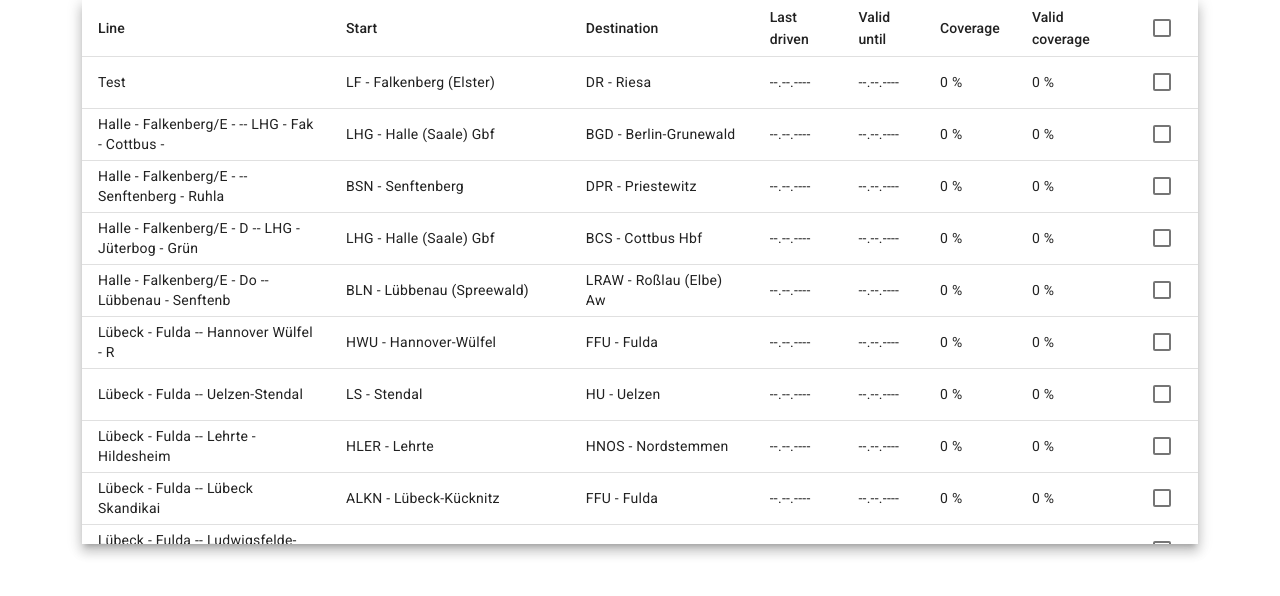
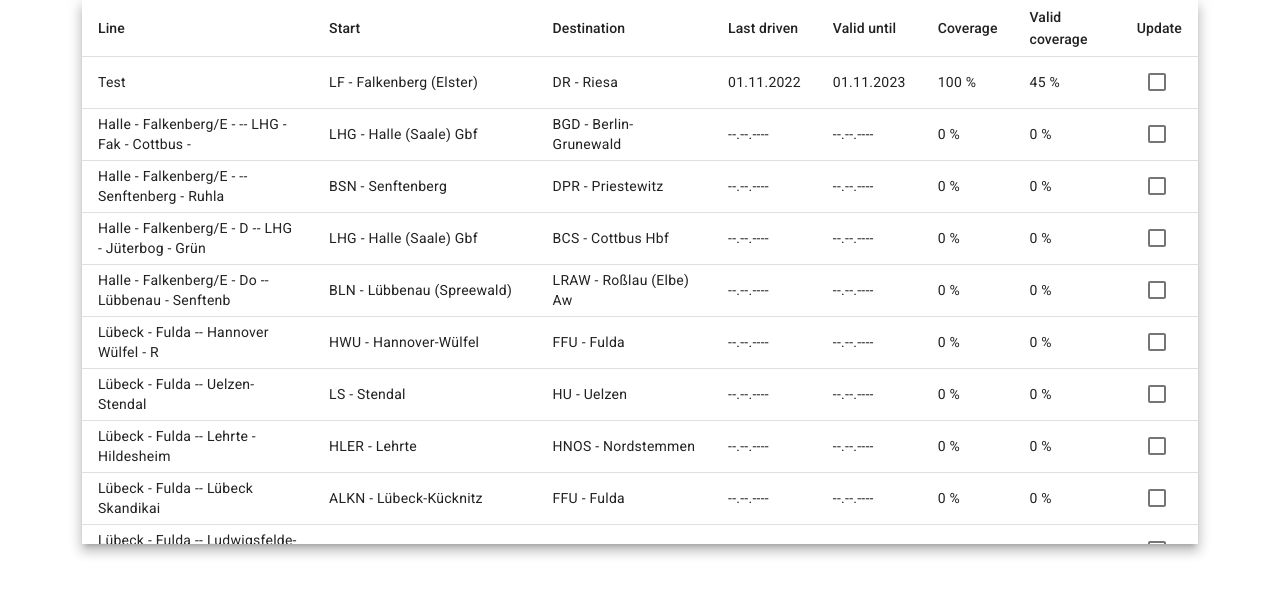
Before and after one commit to m8xp0w3r/expandable-table, an Angular app: page / in a window 1280 px wide. Shown: the top 596 px of the page. Built offline with nearby package versions, Linux system fonts and the light colour scheme.

Commit message:
checkboxen

```diff
--- a/src/app/main/data.ts
+++ b/src/app/main/data.ts
@@ -7,11 +7,11 @@ export const Overview: OverviewData[] = [
 		"lineName": "Test",
 		"start": "LF - Falkenberg (Elster)",
 		"destination": "DR - Riesa",
-		"lastDriven": "--.--.----",
-		"validUntil": "--.--.----",
+		"lastDriven": "01.11.2022",
+		"validUntil": "01.11.2023",
 		"currentUserId": 508,
-		"coverage": "0 %",
-		"validCoverage": "0 %"
+		"coverage": "100 %",
+		"validCoverage": "45 %"
 	},
 	{
 		"lineId": 1096,
--- a/src/app/main/expandable-table.service.ts
+++ b/src/app/main/expandable-table.service.ts
@@ -34,6 +34,9 @@ export class ExpandableTableService {
 		}, {
 			title: "Valid coverage",
 			matColumnDef: 'validCoverage'
+		}, {
+			title: "Update",
+			matColumnDef: "update"
 		}];
 
 
--- a/src/app/main/main.component.html
+++ b/src/app/main/main.component.html
@@ -3,23 +3,19 @@
 
         <ng-container *ngFor="let columnDef of displayedColumns" [matColumnDef]="columnDef.matColumnDef">
             <th mat-header-cell *matHeaderCellDef>{{columnDef.title}} </th>
+            <ng-container *ngIf="columnDef.matColumnDef !== 'update'; else elseBlock">
                 <td mat-cell *matCellDef="let element"> {{element[columnDef.matColumnDef]}} </td>
             </ng-container>
-
-        <ng-container matColumnDef="select">
-            <th mat-header-cell *matHeaderCellDef>
-                <mat-checkbox (change)="$event ? masterToggle() : null"
-                              [checked]="selection.hasValue()"
-                              [indeterminate]="selection.hasValue()">
-                </mat-checkbox>
-            </th>
+            <ng-template #elseBlock>
                 <td mat-cell *matCellDef="let row">
                     <mat-checkbox (click)="$event.stopPropagation()"
                                   (change)="$event ? selection.toggle(row) : null"
                                   [checked]="selection.isSelected(row)">
                     </mat-checkbox>
                 </td>
+            </ng-template>
         </ng-container>
+
 
         <tr mat-header-row *matHeaderRowDef="getDisplayedColumns()"></tr>
         <tr mat-row *matRowDef="let row; columns: getDisplayedColumns()"></tr>
--- a/src/app/main/main.component.ts
+++ b/src/app/main/main.component.ts
@@ -26,12 +26,7 @@ export class MainComponent implements OnInit {
 	}
 
 	getDisplayedColumns() {
-		const columns = this.displayedColumns.map(column => column.matColumnDef);
-		columns.push("select");
-		return columns;
+		return this.displayedColumns.map(column => column.matColumnDef);
 	}
 
-	masterToggle() {
-
-	}
 }
```
Lines whose indentation alone changed are shown as unchanged.
